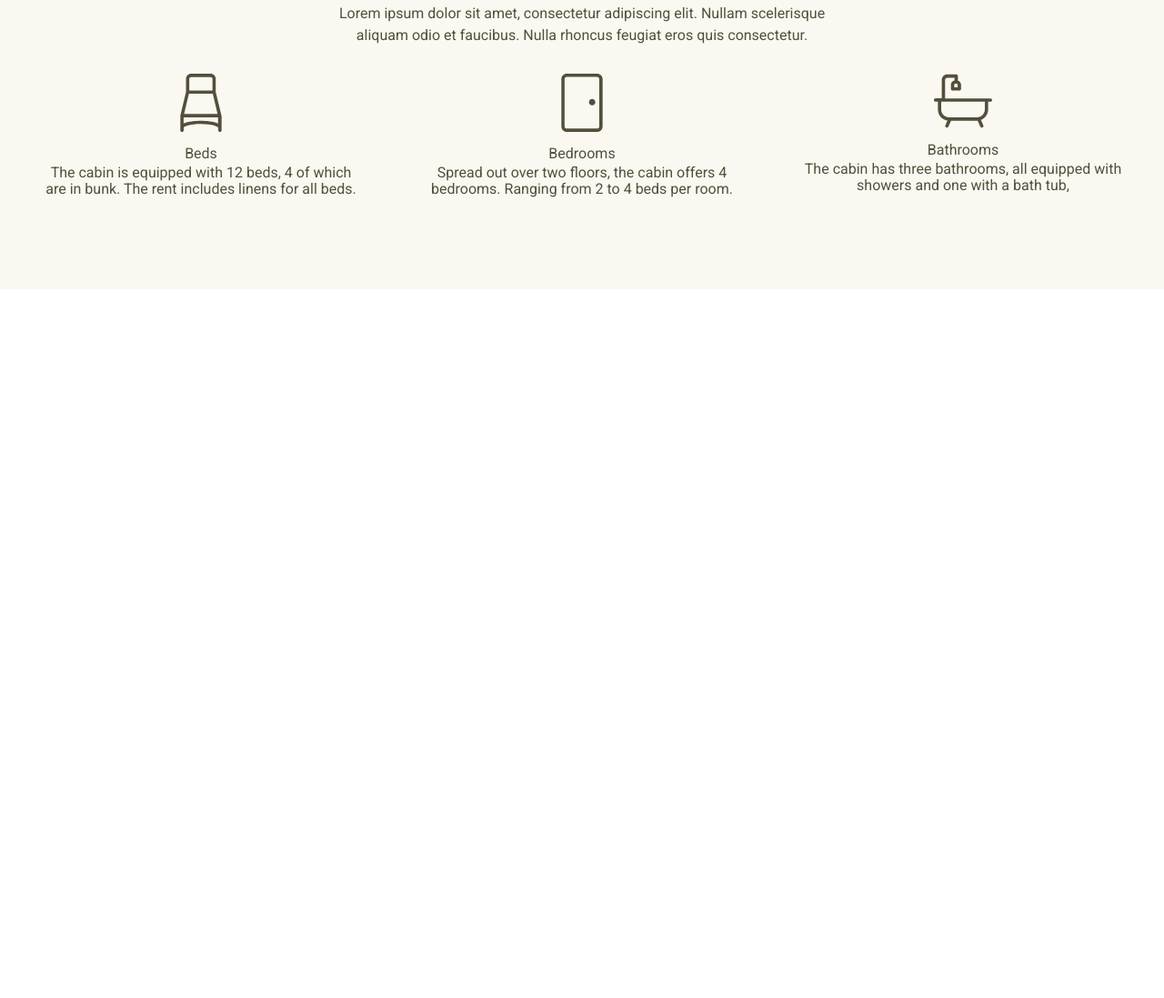
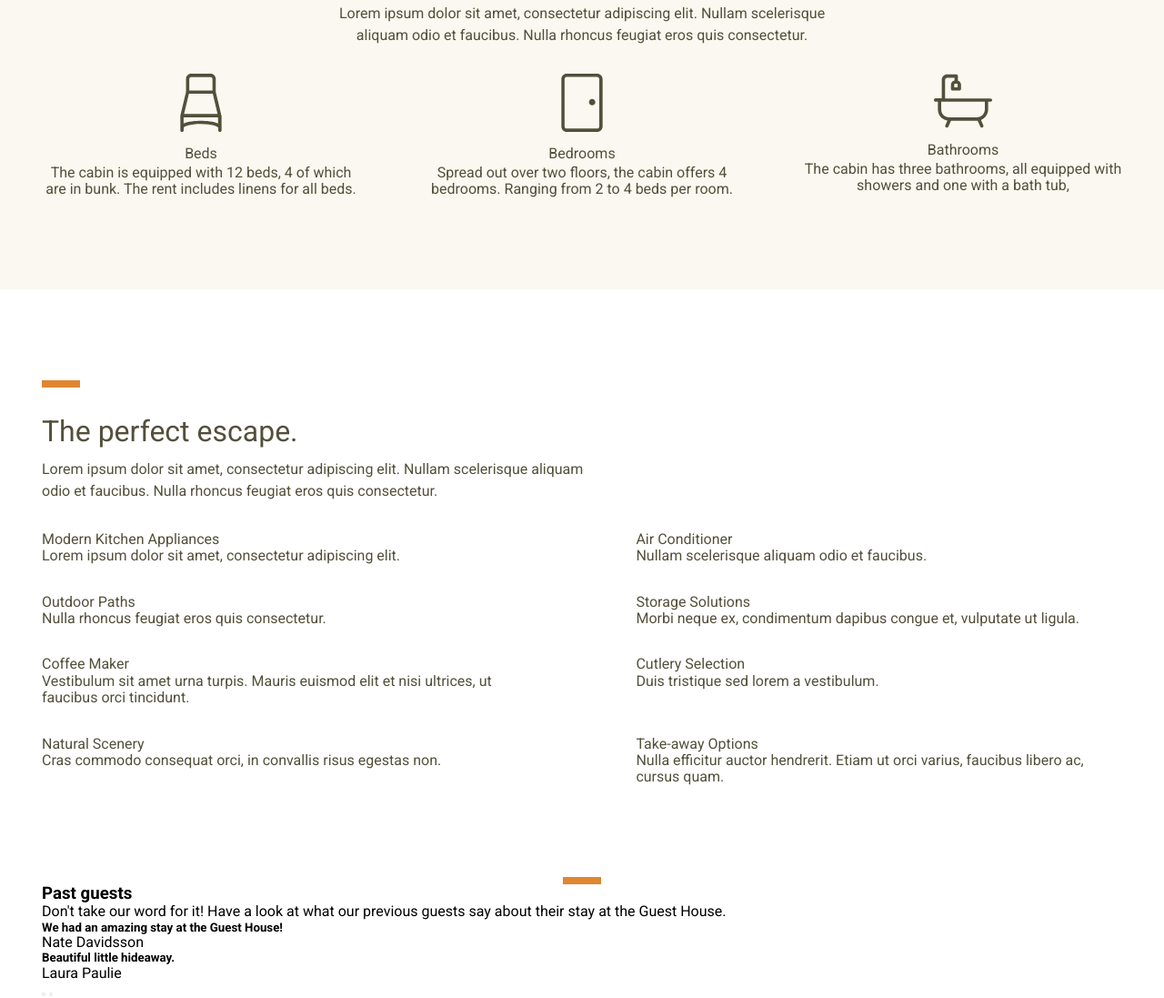
Before and after one commit to woodprop/guesthouse, a website: page index.html in a window 1280 px wide. Shown: the part 2623-3720 px from the top of the page at 91% size. Before the commit the page ends 2941 px from the top, so only its background shows below. Drawn offline with Linux system fonts and the light colour scheme.

Commit message:
feat: add SPECS markup & styles, add REVIEWS markup

```diff
--- a/index.html
+++ b/index.html
@@ -94,6 +94,84 @@
         </div>
     </section>
 
+    <section class="specs">
+        <div class="wrapper">
+            <div class="accent-bar"></div>
+            <h3 class="specs__title">The perfect escape.</h3>
+            <p class="specs__subtitle">Lorem ipsum dolor sit amet, consectetur adipiscing elit. Nullam scelerisque
+                aliquam odio et faucibus. Nulla rhoncus feugiat eros quis consectetur.</p>
+            <div class="specs__table">
+                <div class="specs__item"><span class="specs__icon"></span>
+                    <p class="specs__text">Modern Kitchen Appliances</p>
+                    <p class="specs__text">Lorem ipsum dolor sit amet, consectetur adipiscing elit.</p>
+                </div>
+                <div class="specs__item"><span class="specs__icon"></span>
+                    <p class="specs__text">Air Conditioner</p>
+                    <p class="specs__text">Nullam scelerisque aliquam odio et faucibus.</p>
+                </div>
+                <div class="specs__item"><span class="specs__icon"></span>
+                    <p class="specs__text">Outdoor Paths</p>
+                    <p class="specs__text">Nulla rhoncus feugiat eros quis consectetur.</p>
+                </div>
+                <div class="specs__item"><span class="specs__icon"></span>
+                    <p class="specs__text">Storage Solutions</p>
+                    <p class="specs__text">Morbi neque ex, condimentum dapibus congue et, vulputate ut ligula.</p>
+                </div>
+                <div class="specs__item"><span class="specs__icon"></span>
+                    <p class="specs__text">Coffee Maker</p>
+                    <p class="specs__text">Vestibulum sit amet urna turpis. Mauris euismod elit et nisi ultrices, ut faucibus orci tincidunt.</p>
+                </div>
+                <div class="specs__item"><span class="specs__icon"></span>
+                    <p class="specs__text">Cutlery Selection</p>
+                    <p class="specs__text">Duis tristique sed lorem a vestibulum.</p>
+                </div>
+                <div class="specs__item"><span class="specs__icon"></span>
+                    <p class="specs__text">Natural Scenery</p>
+                    <p class="specs__text">Cras commodo consequat orci, in convallis risus egestas non.</p>
+                </div>
+                <div class="specs__item"><span class="specs__icon"></span>
+                    <p class="specs__text">Take-away Options</p>
+                    <p class="specs__text">Nulla efficitur auctor hendrerit. Etiam ut orci varius, faucibus libero ac, cursus quam.</p>
+                </div>
+            </div>
+        </div>
+    </section>
+
+    <section class="reviews">
+        <div class="wrapper">
+            <div class="accent-bar accent-bar_centered"></div>
+            <h3 class="reviews__title">Past guests</h3>
+            <p class="reviews__subtitle">Don't take our word for it! Have a look at what our previous guests say about
+                their stay at the Guest House.</p>
+            <div class="reviews__container">
+                <div class="review-card">
+                    <span class="icon icon_star"></span>
+                    <span class="icon icon_star"></span>
+                    <span class="icon icon_star"></span>
+                    <span class="icon icon_star"></span>
+                    <span class="icon icon_star"></span>
+                    <h5 class="review-card__title">We had an amazing stay at the Guest House!</h5>
+                    <p class="review-card__text"></p>
+                    <p class="review-card__author">Nate Davidsson</p>
+                </div>
+                <div class="review-card">
+                    <span class="icon icon_star"></span>
+                    <span class="icon icon_star"></span>
+                    <span class="icon icon_star"></span>
+                    <span class="icon icon_star"></span>
+                    <span class="icon icon_star"></span>
+                    <h5 class="review-card__title">Beautiful little hideaway.</h5>
+                    <p class="review-card__text"></p>
+                    <p class="review-card__author">Laura Paulie</p>
+                </div>
+            </div>
+            <div class="reviews__button-container">
+                <button class="review__button"></button>
+                <button class="review__button"></button>
+            </div>
+        </div>
+    </section>
+
 
 
 </body>
--- a/sass/layout/_promo.scss
+++ b/sass/components/_promo.scss
@@ -1,7 +1,7 @@
 .promo {
   padding-top: 178px;
   padding-bottom: 90px;
-  background: url("images/promo-bg.jpg") no-repeat center center/cover;
+  background: url("../../images/promo-bg.jpg") no-repeat center center/cover;
 
   color: #fff;
 
@@ -33,7 +33,7 @@
     margin: 113px auto 0;
     width: 60px;
     height: 65px;
-    background: url("images/promo-icon.svg") no-repeat center center/cover;
+    background: url("../../images/promo-icon.svg") no-repeat center center/cover;
   }
 
 }
--- /dev/null
+++ b/sass/components/_specs.scss
@@ -0,0 +1,31 @@
+.specs {
+  padding: 100px 0;
+  color: $color-main;
+}
+
+.specs__title {
+  margin-top: 30px;
+  font-weight: 400;
+  font-size: 32px;
+  line-height: 36px;
+}
+
+.specs__subtitle {
+  margin-top: 12px;
+  max-width: 600px;
+  font-weight: 400;
+  font-size: 16px;
+  line-height: 24px;
+}
+
+.specs__table {
+  margin-top: 32px;
+  display: flex;
+  flex-wrap: wrap;
+  justify-content: space-between;
+  row-gap: 32px;
+}
+
+.specs__item {
+  flex-basis: 45%;
+}
--- a/sass/main.scss
+++ b/sass/main.scss
@@ -5,18 +5,20 @@
 @import 'abstract/variables';
 
 @import 'base/fonts';
-
-@import 'components/logo';
-@import 'components/menu';
-@import 'components/button';
-@import 'components/accent-bar';
-@import 'components/slider';
+@import 'base/button';
 
 
 @import 'layout/common';
 @import 'layout/header';
 @import 'layout/wrapper';
-@import 'layout/promo';
-@import 'layout/description';
-@import 'layout/teaser';
-@import 'layout/arragements';
+
+
+@import 'components/logo';
+@import 'components/menu';
+@import 'components/accent-bar';
+@import 'components/slider';
+@import 'components/promo';
+@import 'components/description';
+@import 'components/teaser';
+@import 'components/arragements';
+@import 'components/specs';
```
Also changed, not shown: sass/base/_button.scss (renamed from sass/components/_button.scss), sass/components/_arragements.scss (renamed from sass/layout/_arragements.scss), sass/components/_description.scss (renamed from sass/layout/_description.scss), sass/components/_teaser.scss (renamed from sass/layout/_teaser.scss), style.css, 1 other file.
